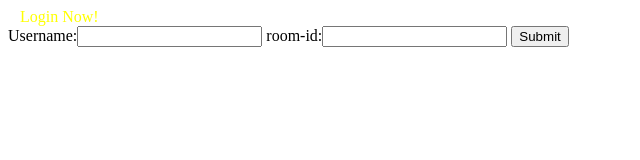
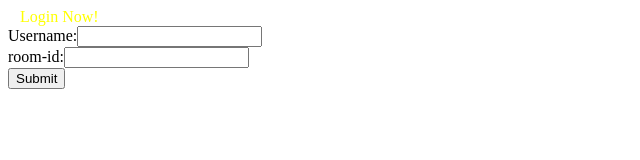
Before and after one commit to kong-fan-xing123/doudizhu, a plain HTML site: page index.html in a window 1280 px wide. Shown: the whole page, without its empty margins (0-640 px from the left). Drawn offline with Linux system fonts and the light colour scheme.

Commit message:
Update index.html

```diff
--- a/index.html
+++ b/index.html
@@ -8,8 +8,8 @@
 <script>var b=["\u2665", "\u2660", "\u2666", "\u2663"]</script>
 	&nbsp;&nbsp;&nbsp;<span style="color:#FFFF00">Login Now!</span>
 	<form>
-		Username:<input type="text" name="name">
-		room-id:<input name="rid" >
+		Username:<input type="text" name="name"><br>
+		room-id:<input name="rid" ><br>
 		<input type="submit">
 	</form>
 
```
